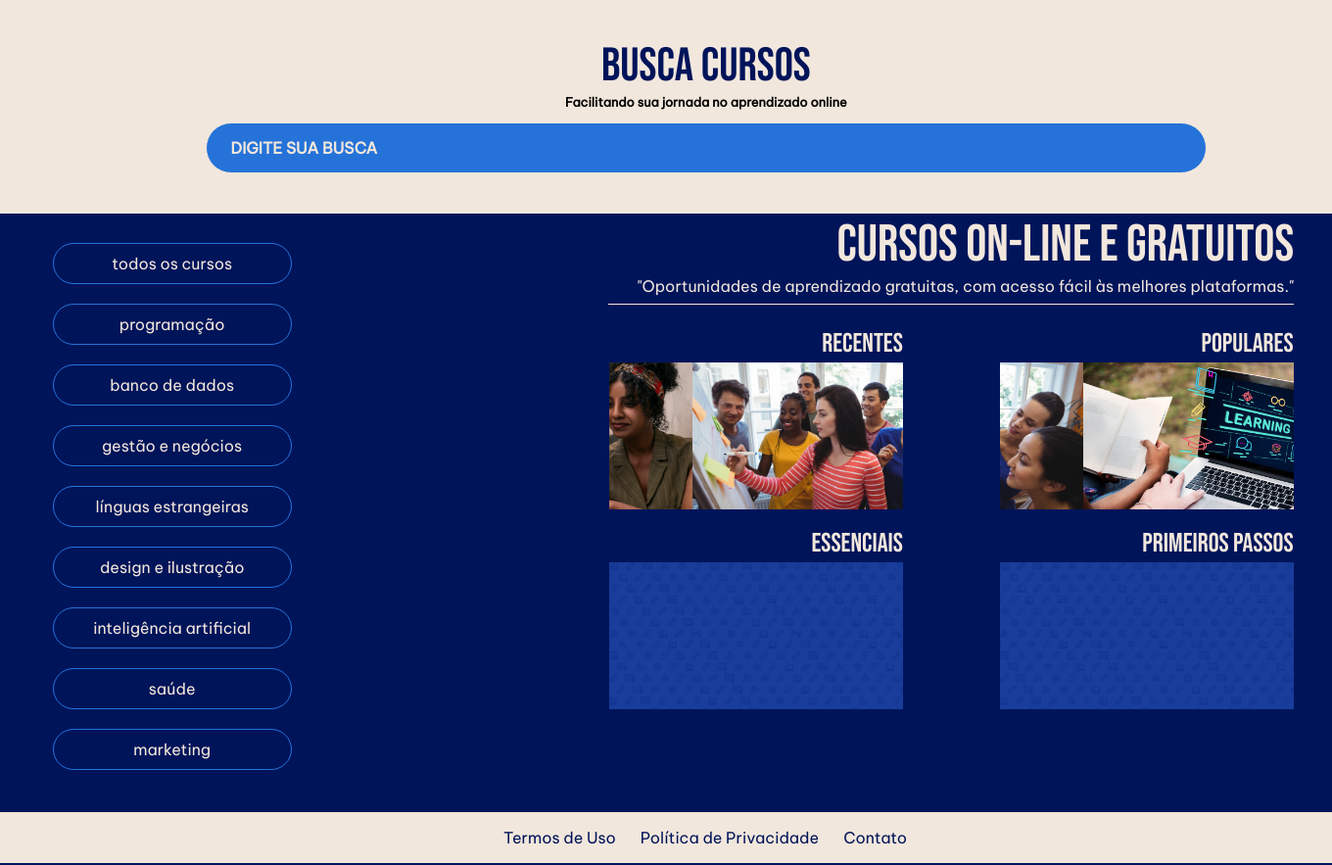
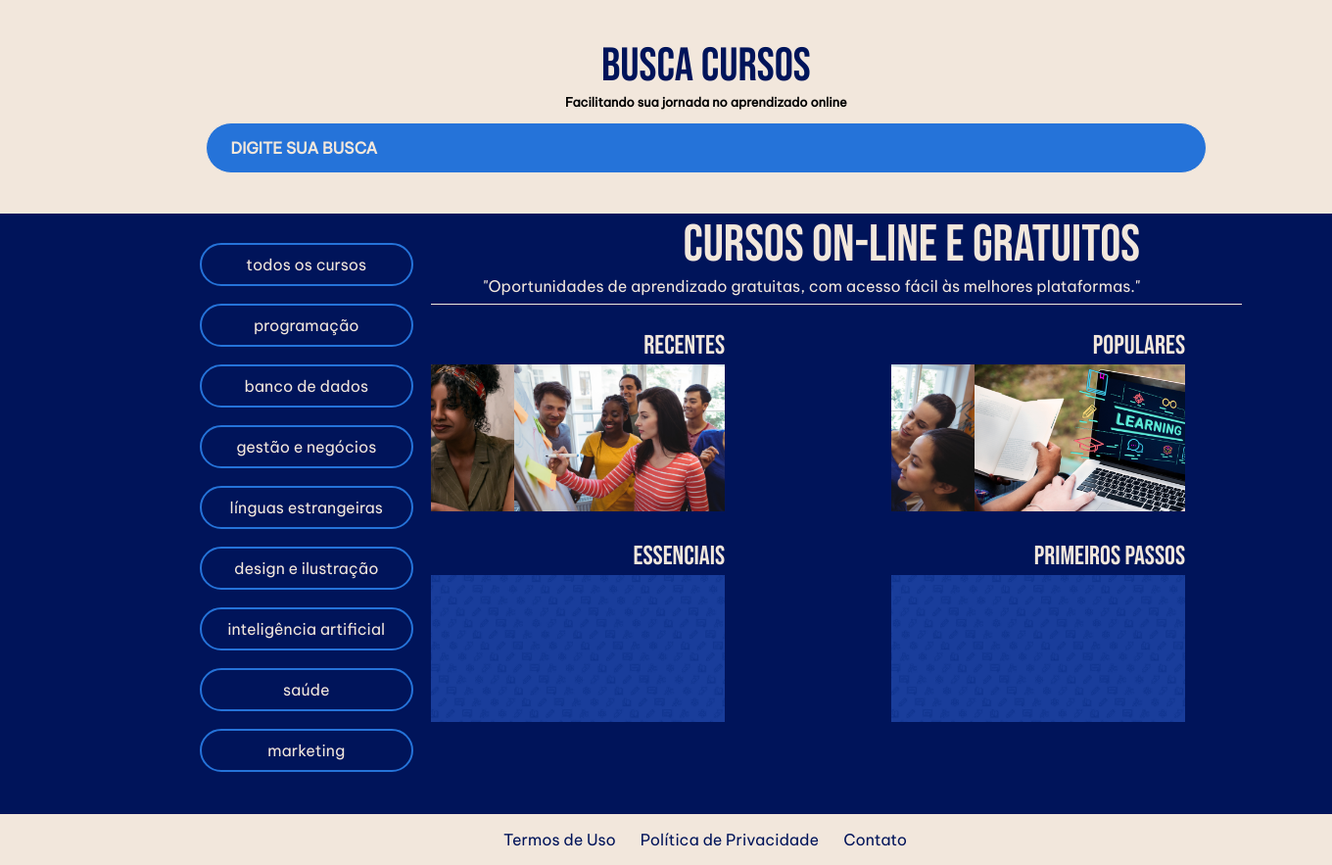
Before and after one commit to Gabidanety/ProjetoIntegrado_DSM, a PHP site: page / in a window 1360 px wide; the page is wider, and only the part inside the window is pictured. Shown: the part 135-1018 px from the top of that part at 98% size. Run offline with PHP 8.4, Linux system fonts and the light colour scheme.

Commit message:
[styles] modificação no css

```diff
--- a/Css/styles.css
+++ b/Css/styles.css
@@ -249,7 +249,7 @@ CAMPO CATEGORIA E CURSOS */
 
 /* Categorias */
 .div-categoria{
-    width: 50%;
+    width: 60%;
     height: 100%;
     display: flex;
     justify-content: flex-start;
@@ -257,20 +257,22 @@ CAMPO CATEGORIA E CURSOS */
     background-color: var(--azul-escuro);
     gap: 15px;
     padding: 1%;
+    margin-left: 150px;
+    margin-right: -200px;
 }
 
 .div-categoria ul{
     list-style: none;
     display: flex;
     flex-direction: column;
-    gap: 20px;
+    gap: 18px;
     text-align: center;
-    width: 40%;
+    width: 42%;
     height: 100%;
 }
 
 .div-categoria ul li {
-    border: 1px solid var(--azul-normal);
+    border: 2px solid var(--azul-normal);
     padding: 10px;
     border-radius: 2.0rem;
     text-align: center;
@@ -306,6 +308,7 @@ CAMPO CATEGORIA E CURSOS */
     flex-direction: column;
     justify-content: center;
     align-items: flex-end;
+
 }
 .div-subTitle h2{
     font-size: 3.3rem;
@@ -314,6 +317,7 @@ CAMPO CATEGORIA E CURSOS */
     margin-top: 0;
     margin-bottom: 0;
     padding-right: 5%;
+    margin-right: 150px;
 }
 
 .div-subTitle p{
@@ -322,6 +326,7 @@ CAMPO CATEGORIA E CURSOS */
     margin-top: 0;
     margin-bottom: 0;
     padding-right: 5%;
+    margin-right: 150px;
 }
 
 .div-subTitle hr{
@@ -330,6 +335,7 @@ CAMPO CATEGORIA E CURSOS */
     background-color: var(--branco-bege);
     border: none;
     padding-left: 10%;
+    margin-right: 150px;
 
 }
 
@@ -356,7 +362,7 @@ CAMPO CATEGORIA E CURSOS */
     width: 300px;
     height: 150px;
     position: relative;
-    margin:auto
+    margin-right: 150px;
 }
 
 .curso img {
--- a/Pages/apoieProjeto.html
+++ b/Pages/apoieProjeto.html
@@ -71,9 +71,9 @@
      <!-- FOOTER -->
      <footer>
         <ul>
-            <li><a href="">Termos de Uso</a></li>
-            <li><a href="PolPrivacidade.html">Política de Privacidade</a></li>
-            <li><a href="">Contato</a></li>
+            <li><a href=""target="_blank">Termos de Uso</a></li>
+            <li><a href="PolPrivacidade.html"target="_blank">Política de Privacidade</a></li>
+            <li><a href=""target="_blank">Contato</a></li>
         </ul>
     </footer>
 </div>
--- a/Pages/faq.html
+++ b/Pages/faq.html
@@ -68,9 +68,9 @@
      <!-- FOOTER -->
      <footer>
         <ul>
-            <li><a href="">Termos de Uso</a></li>
-            <li><a href="PolPrivacidade.html">Política de Privacidade</a></li>
-            <li><a href="">Contato</a></li>
+            <li><a href=""target="_blank">Termos de Uso</a></li>
+            <li><a href="PolPrivacidade.html"target="_blank">Política de Privacidade</a></li>
+            <li><a href=""target="_blank">Contato</a></li>
         </ul>
     </footer>
 </div>
--- a/Pages/pagesCursos.html
+++ b/Pages/pagesCursos.html
@@ -209,9 +209,9 @@
      <!-- FOOTER -->
      <footer>
         <ul>
-            <li><a href="">Termos de Uso</a></li>
-            <li><a href="">Política de Privacidade</a></li>
-            <li><a href="">Contato</a></li>
+            <li><a href=""target="_blank">Termos de Uso</a></li>
+            <li><a href="/Pages/PolPrivacidade.html"target="_blank">Política de Privacidade</a></li>
+            <li><a href=""target="_blank">Contato</a></li>
         </ul>
     </footer>
 </div>
--- a/Pages/quemSomos.html
+++ b/Pages/quemSomos.html
@@ -81,9 +81,9 @@
         <!-- FOOTER -->
         <footer>
             <ul>
-                <li><a href="">Termos de Uso</a></li>
+                <li><a target="_blank" href="">Termos de Uso</a></li>
                 <li><a target="_blank" href="PolPrivacidade.html">Política de Privacidade</a></li>
-                <li><a href="">Contato</a></li>
+                <li><a target="_blank" href="">Contato</a></li>
             </ul>
         </footer>
     </div>
```
Also changed, not shown: Pages/PolPrivacidade.html (+2 -2 lines).
